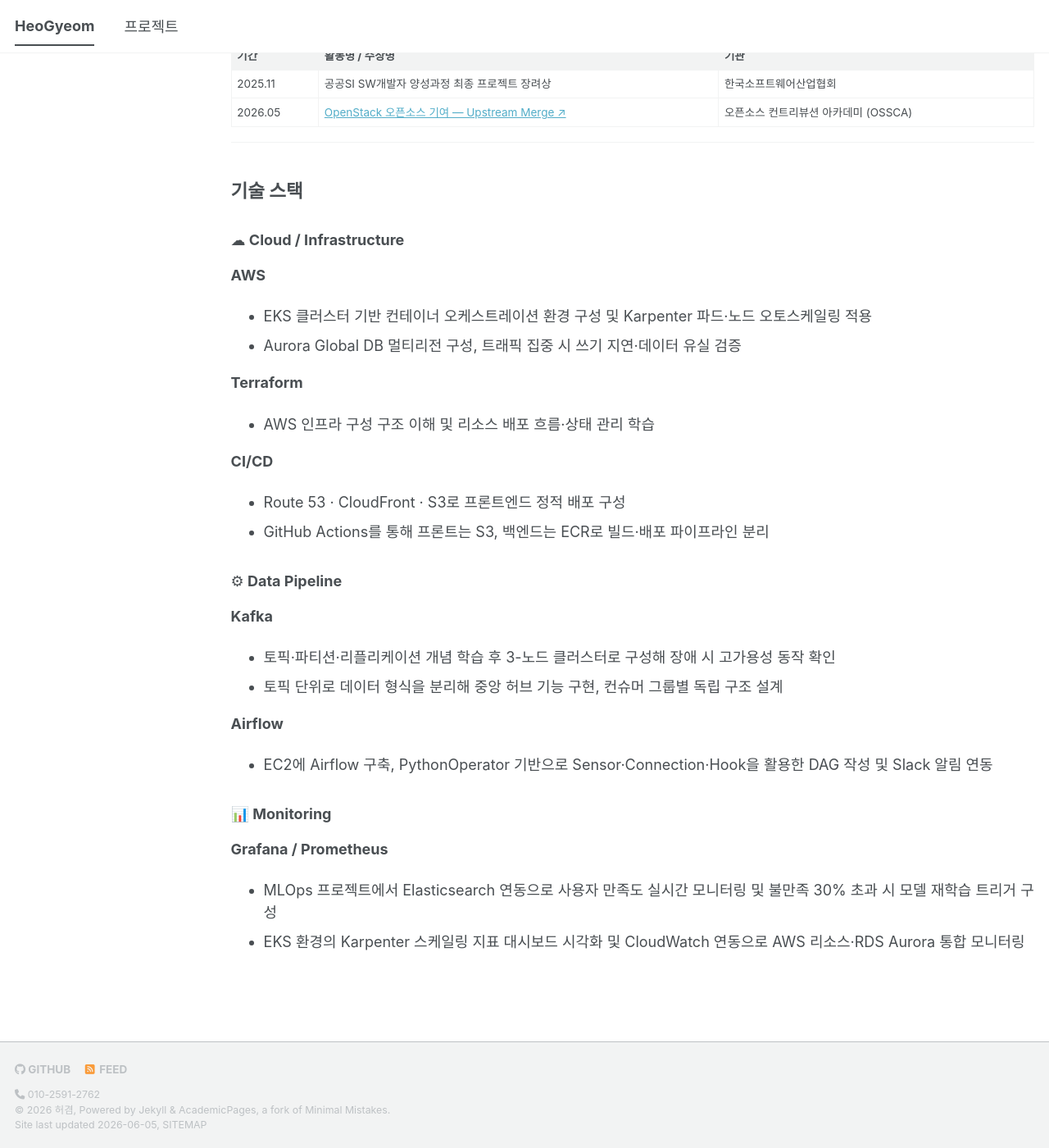
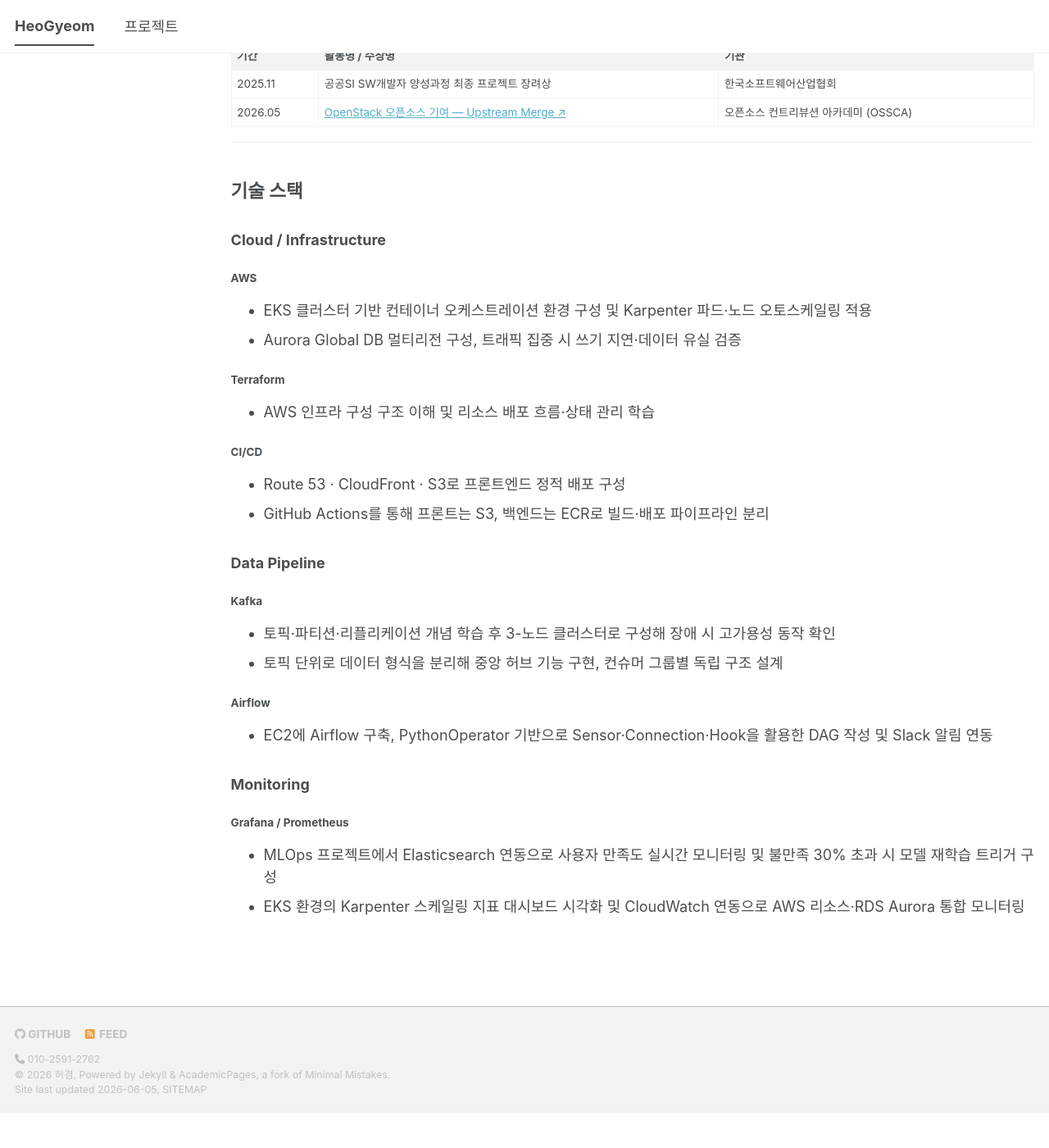
Before and after one commit to Heo-Gyeom/Heo-Gyeom.github.io, a Jekyll site: the page built from _pages/about.md, in a window 1280 px wide and 1400 px high, scrolled down 751 px. Shown: the whole window at 82% size. Built offline with Jekyll 4.4.1, drawn with Linux system fonts in a browser that asks for light colours; a script bundle is joined from its source files by our own code; library files that are not in the unit come from our copies; after the commit the page ends 2108 px from its top, so only the background shows below that.

Commit message:
기술 스택 카테고리(h3)·도구명(h4) 계층 분리
Co-Authored-By: Claude Sonnet 4.6 <noreply@anthropic.com>

```diff
--- a/_pages/about.md
+++ b/_pages/about.md
@@ -47,30 +47,30 @@ redirect_from:
 
 ## 기술 스택
 
-### ☁ Cloud / Infrastructure
+### Cloud / Infrastructure
 
-**AWS**
+#### AWS
 - EKS 클러스터 기반 컨테이너 오케스트레이션 환경 구성 및 Karpenter 파드·노드 오토스케일링 적용
 - Aurora Global DB 멀티리전 구성, 트래픽 집중 시 쓰기 지연·데이터 유실 검증
 
-**Terraform**
+#### Terraform
 - AWS 인프라 구성 구조 이해 및 리소스 배포 흐름·상태 관리 학습
 
-**CI/CD**
+#### CI/CD
 - Route 53 · CloudFront · S3로 프론트엔드 정적 배포 구성
 - GitHub Actions를 통해 프론트는 S3, 백엔드는 ECR로 빌드·배포 파이프라인 분리
 
-### ⚙ Data Pipeline
+### Data Pipeline
 
-**Kafka**
+#### Kafka
 - 토픽·파티션·리플리케이션 개념 학습 후 3-노드 클러스터로 구성해 장애 시 고가용성 동작 확인
 - 토픽 단위로 데이터 형식을 분리해 중앙 허브 기능 구현, 컨슈머 그룹별 독립 구조 설계
 
-**Airflow**
+#### Airflow
 - EC2에 Airflow 구축, PythonOperator 기반으로 Sensor·Connection·Hook을 활용한 DAG 작성 및 Slack 알림 연동
 
-### 📊 Monitoring
+### Monitoring
 
-**Grafana / Prometheus**
+#### Grafana / Prometheus
 - MLOps 프로젝트에서 Elasticsearch 연동으로 사용자 만족도 실시간 모니터링 및 불만족 30% 초과 시 모델 재학습 트리거 구성
 - EKS 환경의 Karpenter 스케일링 지표 대시보드 시각화 및 CloudWatch 연동으로 AWS 리소스·RDS Aurora 통합 모니터링
```
